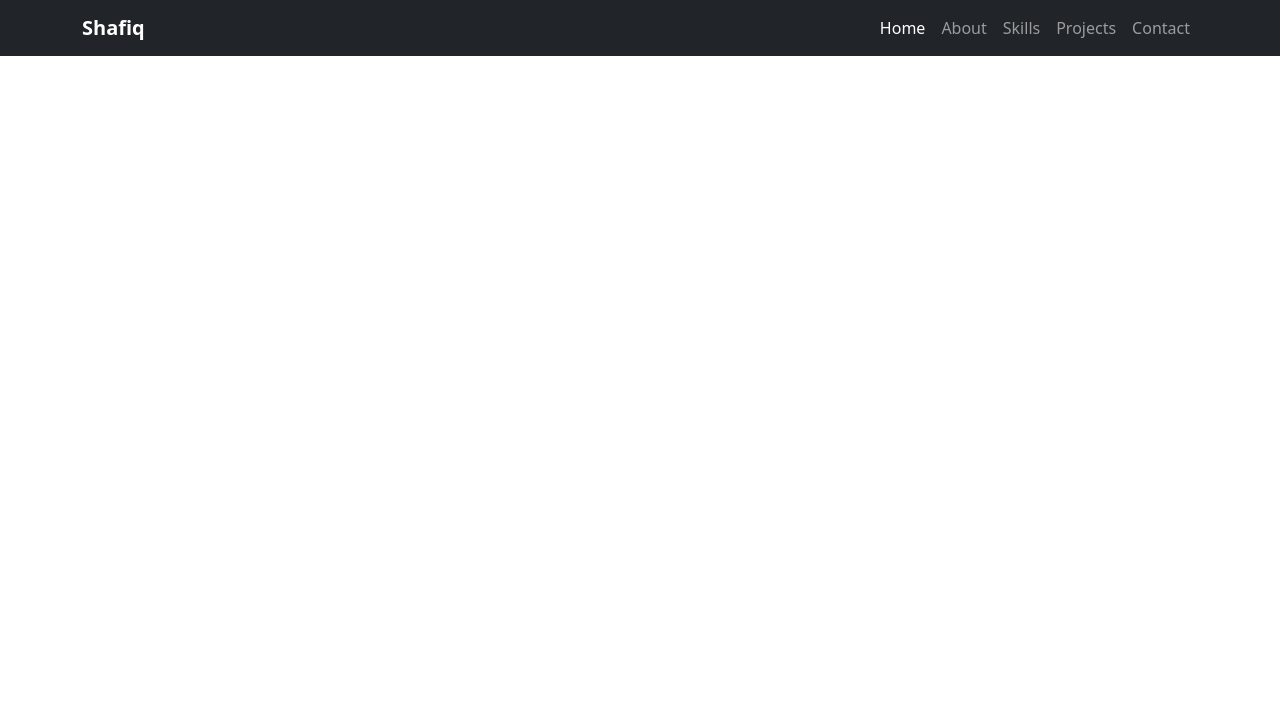
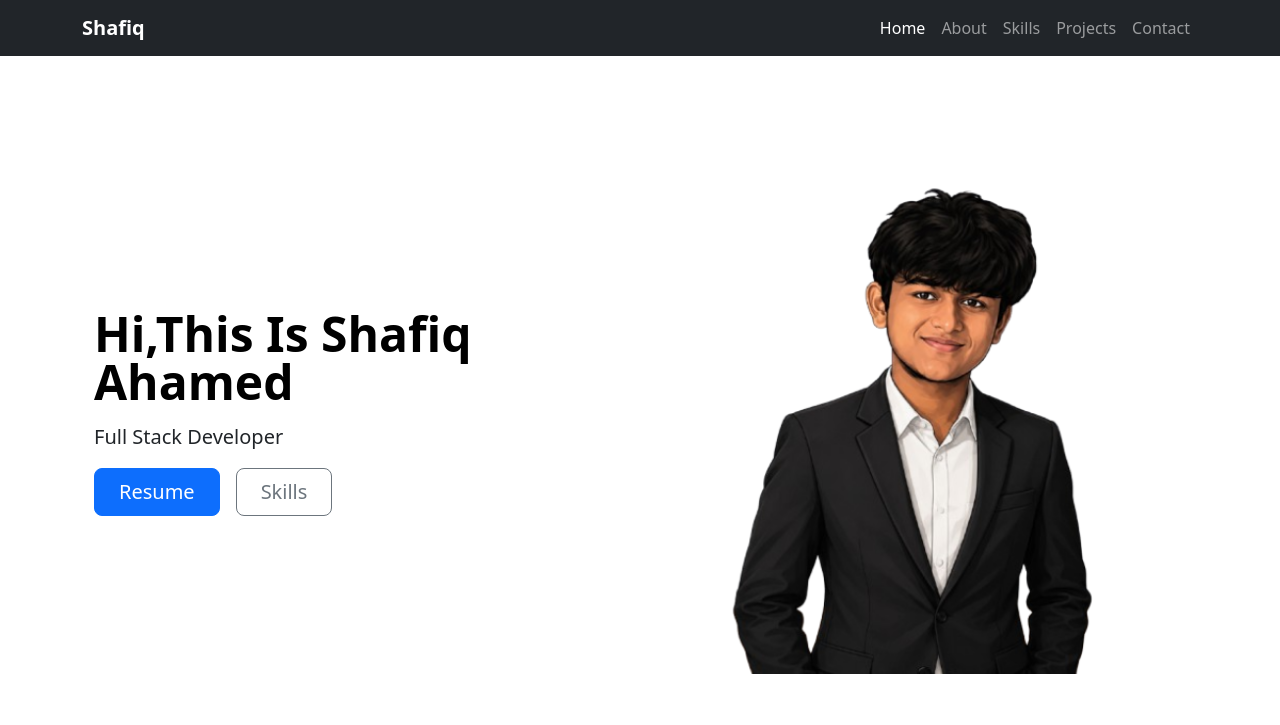
Before and after one commit to Shafiq-11/portfolio-shafiq, a plain HTML site: page index.html in a window 1280 px wide. Drawn offline with nearby package versions, Linux system fonts and the light colour scheme.

Commit message:
updated hero

```diff
--- a/index.html
+++ b/index.html
@@ -17,16 +17,12 @@
                 Shafiq
             </a>
 
-        <button class="navbar-toggler"
-                type="button"
-                data-bs-toggle="collapse"
-                data-bs-target="#navbarNav">
+            <button class="navbar-toggler" type="button" data-bs-toggle="collapse" data-bs-target="#navbarNav">
 
                 <span class="navbar-toggler-icon"></span>
             </button>
 
-        <div class="collapse navbar-collapse justify-content-end"
-             id="navbarNav">
+            <div class="collapse navbar-collapse justify-content-end" id="navbarNav">
 
                 <ul class="navbar-nav">
 
@@ -56,6 +52,19 @@
 
         </div>
     </nav>
+    <div class="container col-xxl-8 px-4 py-5">
+        <div class="row flex-lg-row-reverse align-items-center g-5 py-5">
+            <div class="col-10 col-sm-8 col-lg-6"> <img src="shaaa.png" class="d-block mx-lg-auto img-fluid"
+                    alt="Bootstrap Themes" width="700" height="500" loading="lazy"> </div>
+            <div class="col-lg-6">
+                <h1 class="display-5 fw-bold text-body-emphasis lh-1 mb-3">Hi,This Is Shafiq Ahamed</h1>
+                <p class="lead">Full Stack Developer</p>
+                <div class="d-grid gap-2 d-md-flex justify-content-md-start"> <button type="button"
+                        class="btn btn-primary btn-lg px-4 me-md-2">Resume</button> <button type="button"
+                        class="btn btn-outline-secondary btn-lg px-4">Skills</button> </div>
+            </div>
+        </div>
+    </div>
     <script src="https://cdn.jsdelivr.net/npm/bootstrap@5.3.8/dist/js/bootstrap.bundle.min.js"
         integrity="sha384-FKyoEForCGlyvwx9Hj09JcYn3nv7wiPVlz7YYwJrWVcXK/BmnVDxM+D2scQbITxI"
         crossorigin="anonymous"></script>
```
Also changed, not shown: shaaa.png (added), 1 other file. Lines whose indentation alone changed are shown as unchanged.
